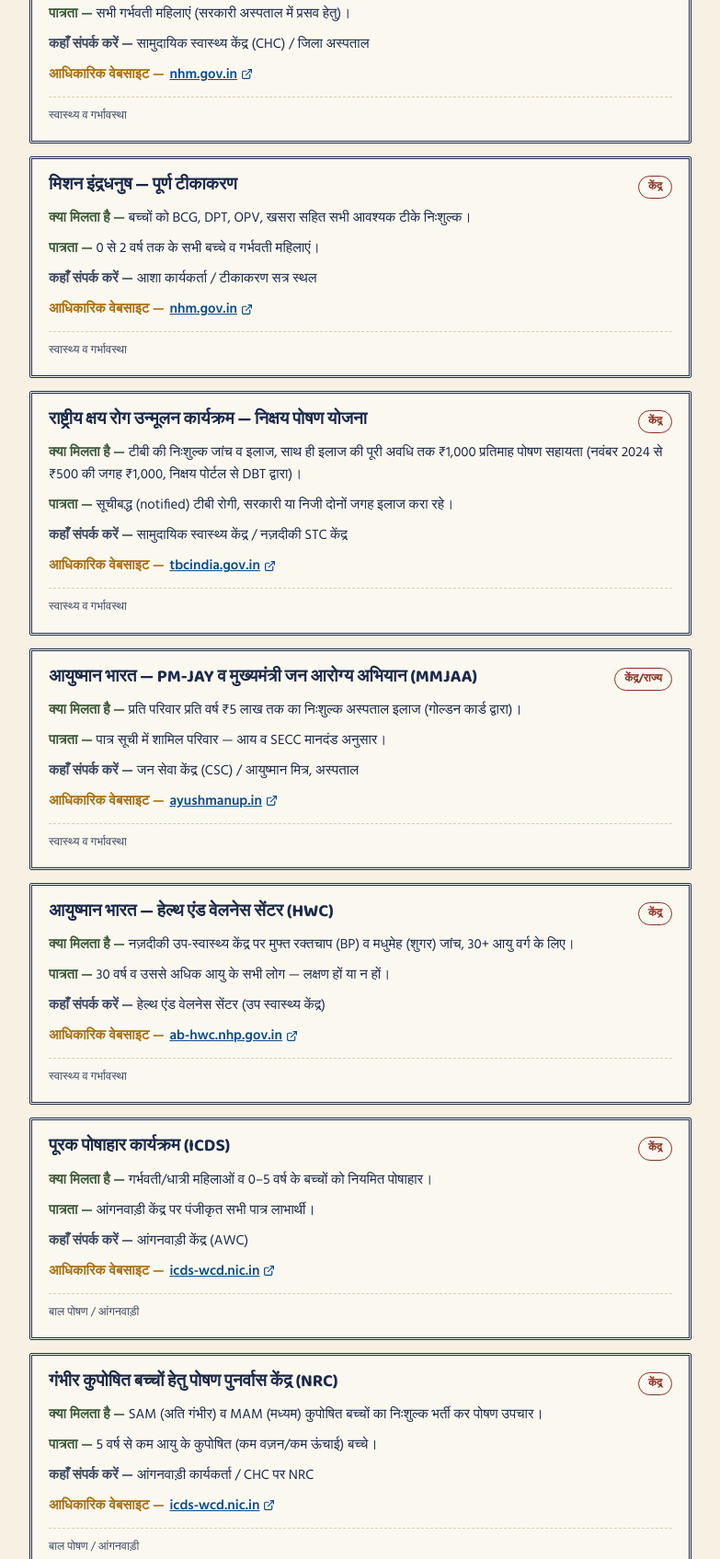
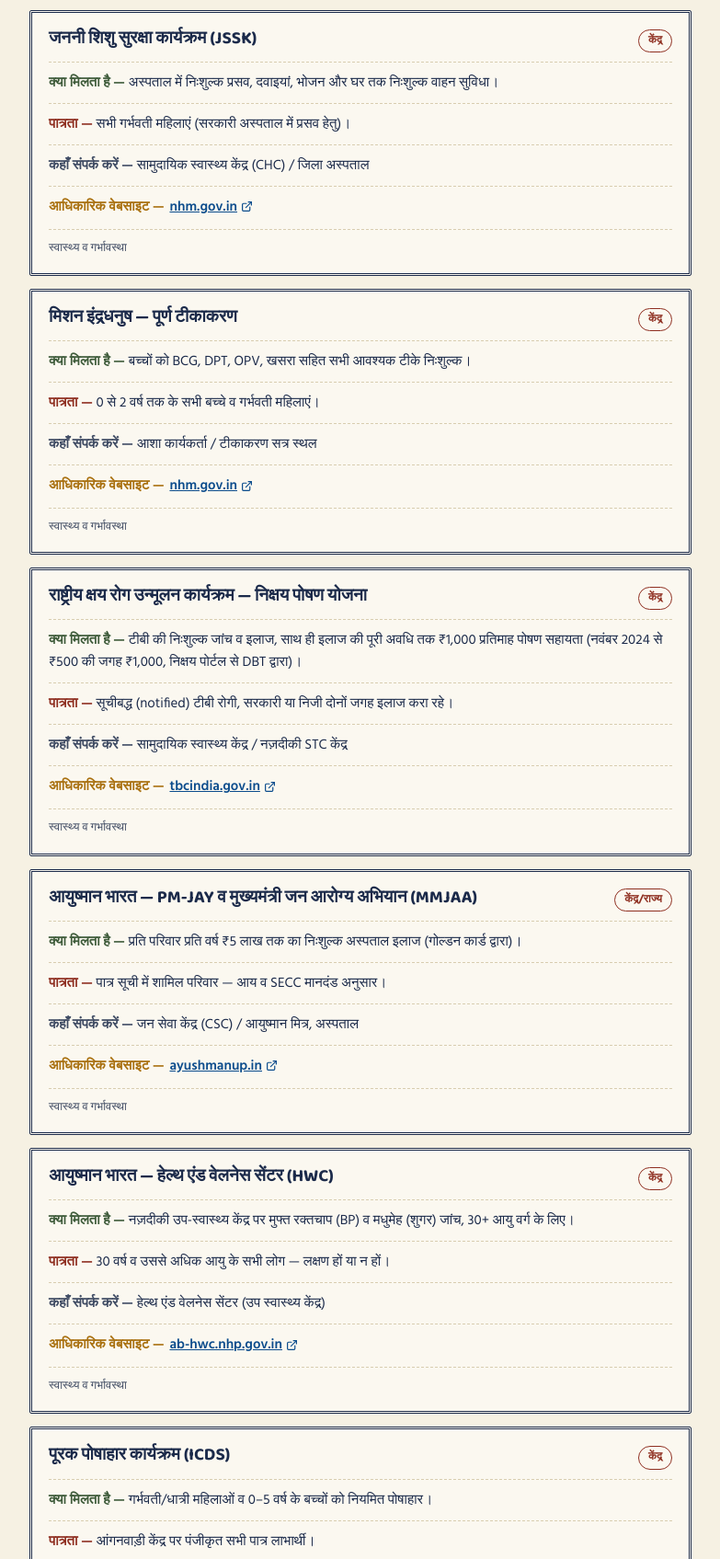
Before and after one commit to ms221088/abp_yojana_saarthi, a plain HTML site: page index.html in a window 1280 px wide. Shown: the part 1783-3478 px from the top of the page at 92% size, without its empty margins (248-1031 px from the left). Drawn offline with Linux system fonts and the light colour scheme.

Commit message:
Add files via upload

```diff
--- a/index.html
+++ b/index.html
@@ -263,8 +263,10 @@
     color:var(--rust);border:1px solid var(--rust);
     border-radius:999px;padding:2px 10px;white-space:nowrap;margin-top:2px;
   }
-  .scheme-card .row{margin-top:9px;font-size:15px;}
+  .scheme-card .row{margin-top:10px;padding-top:10px;border-top:1px dashed var(--line);font-size:15px;}
+  .scheme-card .row:first-of-type{border-top:none;padding-top:0;}
   .scheme-card .row .k{color:var(--leaf);font-weight:700;}
+  .scheme-card .row .k.elig{color:var(--rust);}
   .scheme-card .row .k.where{color:var(--ink-soft);}
   .scheme-card .row.link-row{display:flex;align-items:center;gap:6px;flex-wrap:wrap;}
   .scheme-card .row.link-row .k{color:var(--marigold-deep);}
@@ -565,24 +567,24 @@
    contact:{hi:'हेल्थ एंड वेलनेस सेंटर (उप स्वास्थ्य केंद्र)', en:'Health & Wellness Centre (sub-health centre)'}},
 
   // ---- CHILD NUTRITION / ICDS ----
-  {cat:'child', personas:['child','preg'], level:0, url:'https://icds-wcd.nic.in/',
+  {cat:'child', personas:['child','preg'], level:0, url:'https://wcd.gov.in/',
    name:{hi:'पूरक पोषाहार कार्यक्रम (ICDS)', en:'Supplementary Nutrition Programme (ICDS)'},
    benefit:{hi:'गर्भवती/धात्री महिलाओं व 0–5 वर्ष के बच्चों को नियमित पोषाहार।', en:'Regular take-home ration for pregnant/lactating women and children 0–5.'},
    eligibility:{hi:'आंगनवाड़ी केंद्र पर पंजीकृत सभी पात्र लाभार्थी।', en:'All eligible beneficiaries registered at an Anganwadi centre.'},
    contact:{hi:'आंगनवाड़ी केंद्र (AWC)', en:'Anganwadi Centre (AWC)'}},
-  {cat:'child', personas:['child'], level:0, url:'https://icds-wcd.nic.in/',
+  {cat:'child', personas:['child'], level:0, url:'https://wcd.gov.in/',
    name:{hi:'गंभीर कुपोषित बच्चों हेतु पोषण पुनर्वास केंद्र (NRC)', en:'Nutrition Rehabilitation Centre (NRC) for severely malnourished children'},
    benefit:{hi:'SAM (अति गंभीर) व MAM (मध्यम) कुपोषित बच्चों का निःशुल्क भर्ती कर पोषण उपचार।', en:'Free admission and nutrition treatment for SAM/MAM children.'},
    eligibility:{hi:'5 वर्ष से कम आयु के कुपोषित (कम वज़न/कम ऊंचाई) बच्चे।', en:'Malnourished (low weight/height) children under 5 years.'},
    contact:{hi:'आंगनवाड़ी कार्यकर्ता / CHC पर NRC', en:'Anganwadi worker / NRC at CHC'}},
-  {cat:'child', personas:['citizen'], level:1, url:'https://icds-wcd.nic.in/',
+  {cat:'child', personas:['citizen'], level:1, url:'https://wcd.gov.in/',
    name:{hi:'आंगनवाड़ी भवन निर्माण योजना', en:'Anganwadi building construction scheme'},
    benefit:{hi:'किराए के भवन की बजाय पक्के विभागीय भवन में आंगनवाड़ी केंद्र संचालन।', en:'Anganwadi runs from a permanent departmental building instead of rented space.'},
    eligibility:{hi:'भवन-विहीन या किराए के भवन में चल रहे आंगनवाड़ी केंद्र।', en:'Anganwadi centres without a building, or running from rented premises.'},
    contact:{hi:'बाल विकास परियोजना अधिकारी (CDPO)', en:'Child Development Project Officer (CDPO)'}},
 
   // ---- EDUCATION ----
-  {cat:'education', personas:['student'], level:1, url:'https://basicshiksha.up.gov.in/',
+  {cat:'education', personas:['student'], level:1, url:'https://basiceducation.up.gov.in/',
    name:{hi:'स्कूल चलो अभियान', en:'School Chalo Abhiyan'},
    benefit:{hi:'नामांकन बढ़ाना व स्कूल से बाहर बच्चों को वापस स्कूल लाना।', en:'Increases enrolment and brings out-of-school children back to school.'},
    eligibility:{hi:'6–14 वर्ष के सभी बच्चे।', en:'All children aged 6–14.'},
@@ -597,7 +599,7 @@
    benefit:{hi:'कक्षा 3, 5 व 8 में गणित व भाषा में बुनियादी दक्षता सुनिश्चित करना।', en:'Ensures basic maths and language proficiency in classes 3, 5 and 8.'},
    eligibility:{hi:'कक्षा 1 से 8 तक के सभी परिषदीय विद्यालय के छात्र।', en:'All government-school students in classes 1–8.'},
    contact:{hi:'विद्यालय शिक्षक / ARP प्रेरणा', en:'School teacher / ARP Prerna'}},
-  {cat:'education', personas:['student'], level:0, url:'https://basicshiksha.up.gov.in/',
+  {cat:'education', personas:['student'], level:0, url:'https://basiceducation.up.gov.in/',
    name:{hi:'निःशुल्क पाठ्यपुस्तक वितरण (RTE)', en:'Free textbook distribution (RTE)'},
    benefit:{hi:'सत्र प्रारंभ होने के एक माह के भीतर सभी छात्रों को मुफ्त किताबें।', en:'Free textbooks to all students within a month of the session starting.'},
    eligibility:{hi:'परिषदीय विद्यालयों में पंजीकृत सभी छात्र।', en:'All students enrolled in government schools.'},
@@ -614,7 +616,7 @@
    benefit:{hi:'खरीफ व रबी दोनों फसलों का कम प्रीमियम पर बीमा — प्राकृतिक आपदा से सुरक्षा।', en:'Low-premium insurance for both Kharif and Rabi crops — protection against natural calamity.'},
    eligibility:{hi:'अधिसूचित फसल बोने वाले सभी किसान (बटाईदार सहित)।', en:'All farmers (including sharecroppers) growing notified crops.'},
    contact:{hi:'कृषि विभाग / बैंक शाखा / CSC', en:'Agriculture department / bank branch / CSC'}},
-  {cat:'agri', personas:['farmer'], level:0, url:'https://agricoop.nic.in/',
+  {cat:'agri', personas:['farmer'], level:0, url:'https://agriwelfare.gov.in/',
    name:{hi:'किसान क्रेडिट कार्ड — ब्याज अनुदान योजना (KCC)', en:'Kisan Credit Card — Interest Subvention Scheme (KCC)'},
    benefit:{hi:'खेती हेतु सस्ती ब्याज दर पर ऋण (समय पर भुगतान करने पर अतिरिक्त छूट)।', en:'Low-interest farm loans, with extra rebate for timely repayment.'},
    eligibility:{hi:'भूमि रिकॉर्ड धारक सभी किसान।', en:'All farmers with land records.'},
@@ -646,7 +648,7 @@
    benefit:{hi:'गोवंश व भैंसों का खुरपका-मुँहपका रोग (FMD) से मुफ्त टीकाकरण।', en:'Free vaccination of cattle/buffalo against Foot-and-Mouth Disease (FMD).'},
    eligibility:{hi:'सभी पशुपालक — गाय/भैंस रखने वाले।', en:'All livestock owners keeping cows/buffaloes.'},
    contact:{hi:'पशु चिकित्सा अधिकारी / नज़दीकी पशु चिकित्सालय', en:'Veterinary officer / nearest veterinary hospital'}},
-  {cat:'animal', personas:['animal'], level:2, url:'https://dahd.nic.in/',
+  {cat:'animal', personas:['animal'], level:2, url:'https://dahd.gov.in/',
    name:{hi:'राष्ट्रीय कृत्रिम गर्भाधान कार्यक्रम / राष्ट्रीय गोकुल मिशन', en:'National Artificial Insemination Programme / Rashtriya Gokul Mission'},
    benefit:{hi:'उन्नत नस्ल हेतु निःशुल्क कृत्रिम गर्भाधान (AI) सेवा।', en:'Free artificial insemination (AI) service for breed improvement.'},
    eligibility:{hi:'प्रजनन योग्य पशु रखने वाले पशुपालक।', en:'Owners of breedable livestock.'},
@@ -695,7 +697,7 @@
    contact:{hi:'BC सखी / ग्राम पंचायत सचिवालय', en:'BC Sakhi / Gram Panchayat secretariat'}},
 
   // ---- SKILL & EMPLOYMENT ----
-  {cat:'skill', personas:['youth'], level:2, url:'https://www.pmkvyofficial.org/',
+  {cat:'skill', personas:['youth'], level:2, url:'https://www.skillindiadigital.gov.in/',
    name:{hi:'उत्तर प्रदेश कौशल विकास मिशन (UPSDM) / PMKVY', en:'UP Skill Development Mission (UPSDM) / PMKVY'},
    benefit:{hi:'निःशुल्क कौशल प्रशिक्षण व सरकार-मान्य प्रमाणपत्र।', en:'Free skill training and a government-recognised certificate.'},
    eligibility:{hi:'15–29 वर्ष आयु वर्ग के युवा।', en:'Youth aged 15–29.'},
@@ -739,7 +741,7 @@
    benefit:{hi:'नया बिजली कनेक्शन आसान व त्वरित प्रक्रिया से।', en:'New electricity connection through a fast, simple process.'},
    eligibility:{hi:'बिना कनेक्शन वाले सभी घर।', en:'Any household without an electricity connection.'},
    contact:{hi:'विद्युत वितरण खंड कार्यालय', en:'Electricity distribution division office'}},
-  {cat:'infra', personas:['citizen'], level:0, url:'https://ejalshakti.gov.in/',
+  {cat:'infra', personas:['citizen'], level:0, url:'https://jaljeevanmission.gov.in/',
    name:{hi:'जल जीवन मिशन — हर घर नल', en:'Jal Jeevan Mission — tap water for every home'},
    benefit:{hi:'हर घर में नल से पर्याप्त मात्रा (40 लीटर प्रति व्यक्ति प्रतिदिन) शुद्ध पेयजल।', en:'Piped safe drinking water — 40 litres/person/day — to every home.'},
    eligibility:{hi:'सभी ग्रामीण परिवार।', en:'All rural households.'},
@@ -754,7 +756,7 @@
    benefit:{hi:'एक ही स्थान पर आधार, प्रमाणपत्र, बिल भुगतान, बैंकिंग जैसी अनेक सेवाएं।', en:'Aadhaar, certificates, bill payment, banking and more — all at one place.'},
    eligibility:{hi:'सभी नागरिक — हर ग्राम पंचायत में उपलब्ध।', en:'All citizens — available in every Gram Panchayat.'},
    contact:{hi:'नज़दीकी जन सेवा केंद्र (CSC / VLE)', en:'Nearest Common Service Centre (CSC / VLE)'}},
-  {cat:'infra', personas:['citizen'], level:1, url:'https://panchayatiraj.up.gov.in/',
+  {cat:'infra', personas:['citizen'], level:1, url:'https://panchayatiraj.up.nic.in/',
    name:{hi:'वित्त आयोग निधि — पंचायत इंटरनेट कनेक्टिविटी', en:'Finance Commission Fund — Panchayat internet connectivity'},
    benefit:{hi:'ग्राम सचिवालय में इंटरनेट सुविधा — ऑनलाइन सेवाएं तेज़ी से।', en:'Internet facility at the Gram Sachivalay for faster online services.'},
    eligibility:{hi:'सभी ग्राम पंचायत सचिवालय।', en:'All Gram Panchayat secretariats.'},
@@ -983,7 +985,7 @@
         <span class="level">${LEVEL[LANG][s.level]}</span>
       </div>
       <div class="row"><span class="k">${s_.benefitLabel} — </span>${s.benefit[LANG]}</div>
-      <div class="row"><span class="k">${s_.eligLabel} — </span>${s.eligibility[LANG]}</div>
+      <div class="row"><span class="k elig">${s_.eligLabel} — </span>${s.eligibility[LANG]}</div>
       <div class="row"><span class="k where">${s_.contactLabel} — </span>${s.contact[LANG]}</div>
       <div class="row link-row"><span class="k">${s_.officialSite} — </span><a href="${s.url}" target="_blank" rel="noopener noreferrer">${domainOf(s.url)} ${ICONS.external}</a></div>
       <div class="cat-tag">${catLabel}</div>
```
